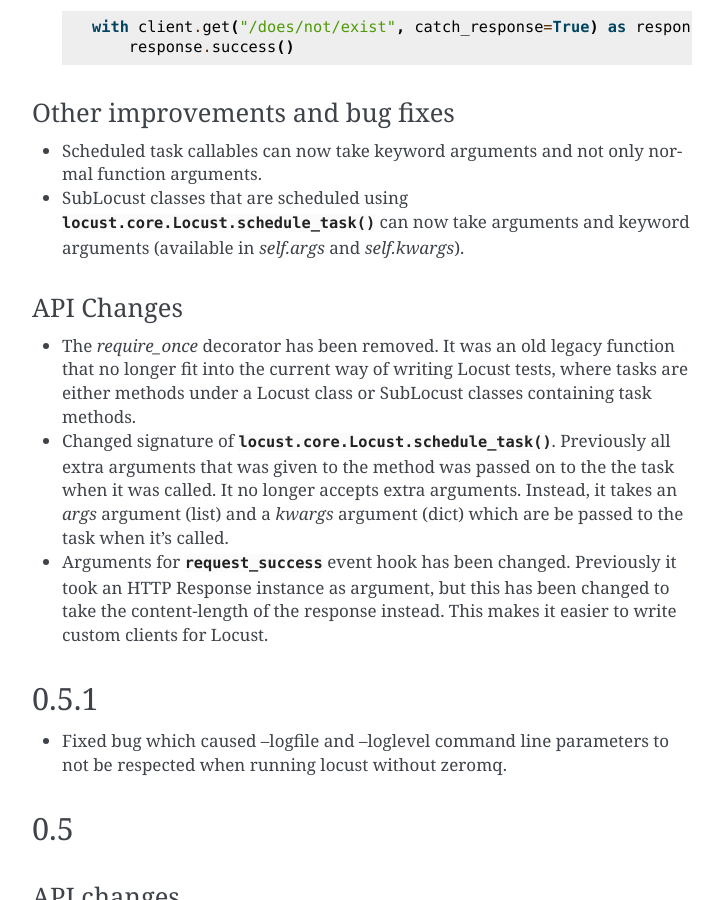
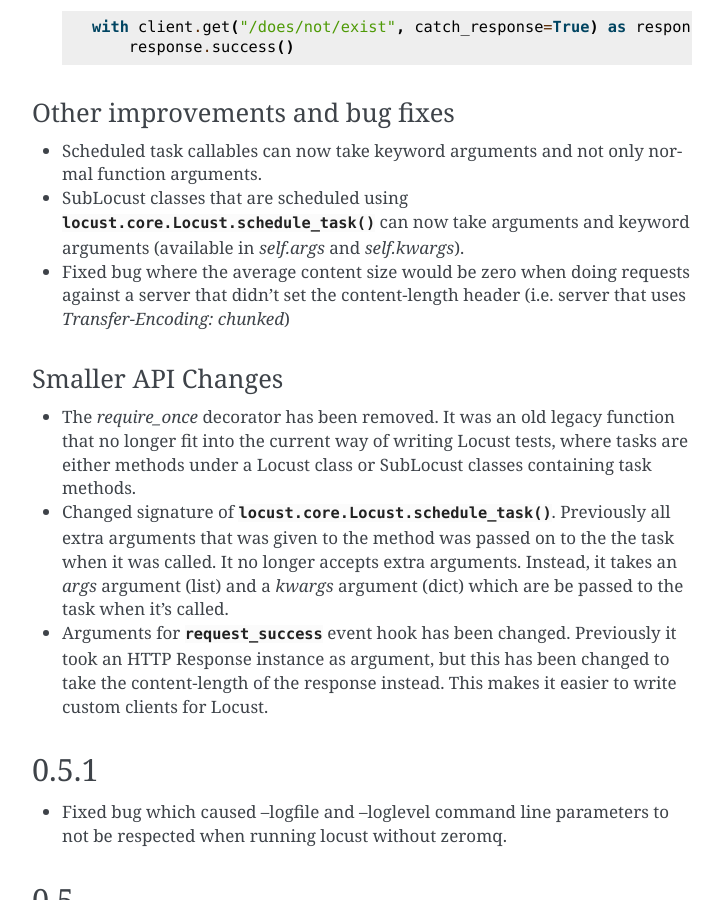
Before and after one commit to locustio/locust, a Sphinx documentation site: the page built from docs/changelog.rst, in a window 1280 px wide and 900 px high, scrolled down 3519 px. Shown: the whole window, without its empty margins (388-1111 px from the left). Built offline with Sphinx 7.4.7, drawn with Linux system fonts in a browser that asks for light colours; some of the changed text lies outside the part shown.

Commit message:
Added info about the content size fix in the changelog

```diff
--- a/docs/changelog.rst
+++ b/docs/changelog.rst
@@ -164,11 +164,13 @@
 * Scheduled task callables can now take keyword arguments and not only normal function arguments.
 * SubLocust classes that are scheduled using :func:`locust.core.Locust.schedule_task` can now take
   arguments and keyword arguments (available in *self.args* and *self.kwargs*).
+* Fixed bug where the average content size would be zero when doing requests against a server that
+  didn't set the content-length header (i.e. server that uses *Transfer-Encoding: chunked*)
 
 
 
-API Changes
------------
+Smaller API Changes
+-------------------
 
 * The *require_once* decorator has been removed. It was an old legacy function that no longer fit into
   the current way of writing Locust tests, where tasks are either methods under a Locust class or SubLocust
```
